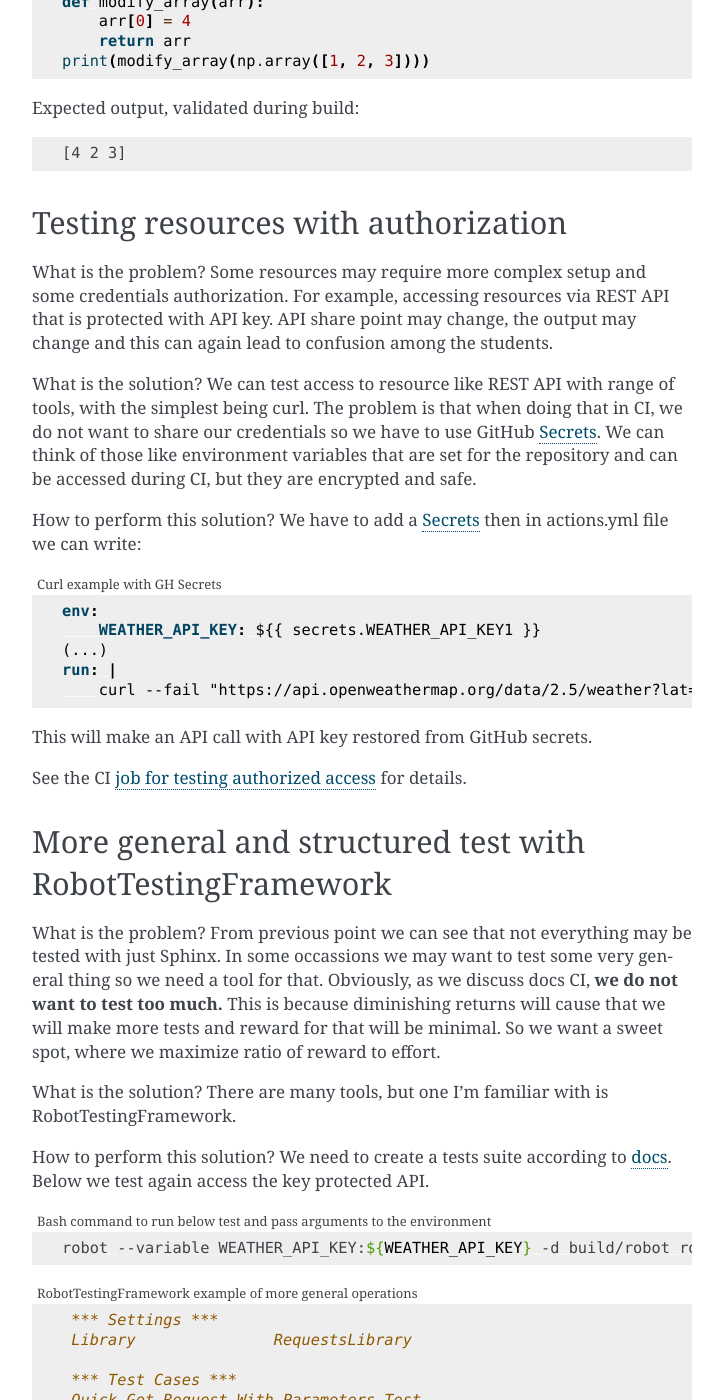
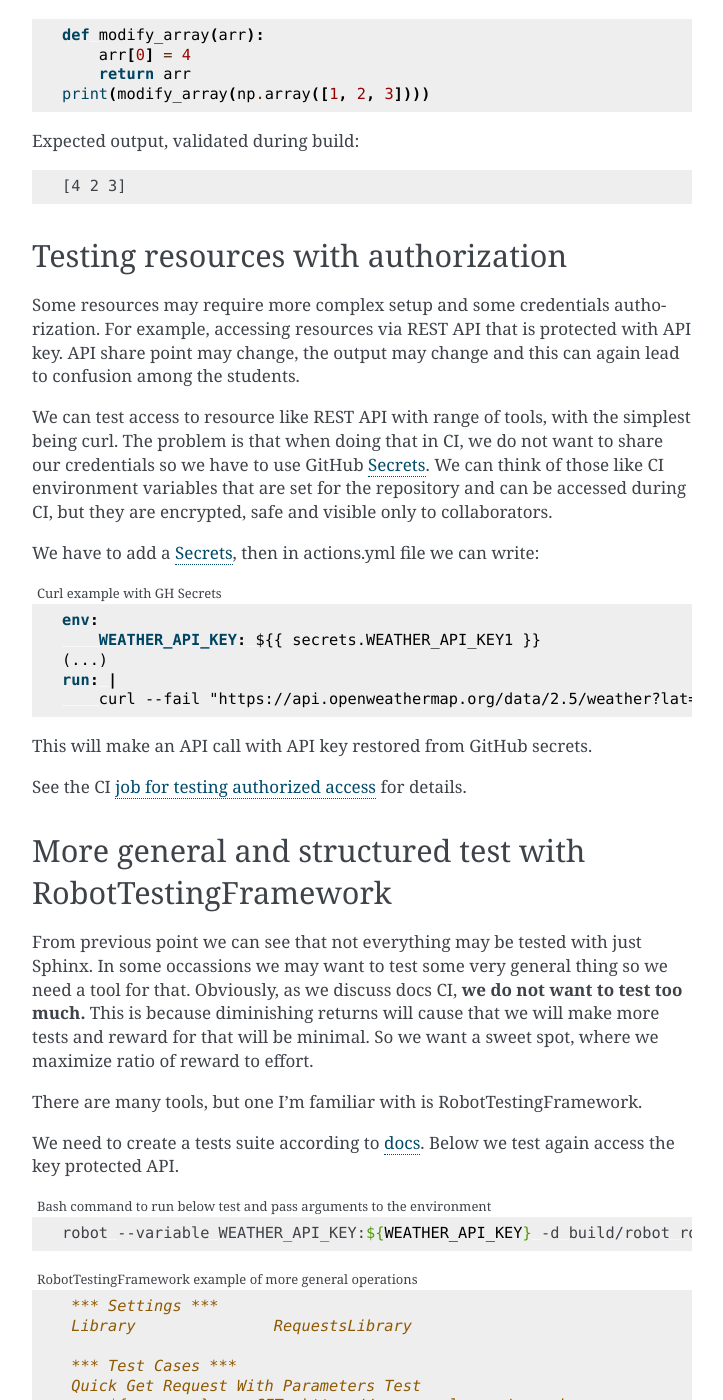
Before and after one commit to JakubSzukala/PUT-labs-instructions-CI-demonstration, a Sphinx documentation site: the page built from source/example1.rst, in a window 1280 px wide and 1400 px high, scrolled down 3571 px. Shown: the whole window, without its empty margins (388-1111 px from the left). Built offline with Sphinx 7.4.7, drawn with Linux system fonts in a browser that asks for light colours; some of the changed text lies outside the part shown.

Commit message:
Final cleanups

```diff
--- a/source/example1.rst
+++ b/source/example1.rst
@@ -49,7 +48,9 @@ resolved before actuall laboratory class.**
 
 .. _instructions: https://jug.dpieczynski.pl/lab-ead/Lab%2000%20-%20Wst%C4%99p.html
 
-.. image:: _static/ci-cd.jpg
+.. figure:: _static/ci-cd.jpg
+
+    Source: https://cacarer.com/wp/wp-content/uploads/2021/09/ci-cd.jpg
 
 Testing description
 ===================
@@ -61,13 +62,10 @@ solution in this repository.
 Hyperlinks testing
 ------------------
 
-What is the problem?
 Invalid links are annoying to the end user and delay the work of entire laboratory group.
 
-What is the solution?
 Sphinx has built in feature to test validity of the links during the build process.
 
-How to perform this solution?
 To perform such tests it is enough to run from command line following command:
 
 .. code-block:: bash
@@ -89,17 +87,14 @@ See the CI `job for hyperlinks testing`_ in this repository for details.
 Testing embedded code snippets
 ------------------------------
 
-What is the problem?
 Code snippets are essential for understanding and getting familiar with educational
 materials and it is crucial that they have correct syntax, are logically correct
 and are up to date with the required API version. Incorrect code snippets introduce
 confusion and delay.
 
-What is the solution?
 Sphinx can execute embedded Python code blocks / snippets and validate their output.
 See documentation_ on how to create such blocks in reStructuredText.
 
-How to perform this solution?
 Code blocks execution is performed during Sphinx build process and we can run it
 with following command:
 
@@ -160,21 +155,18 @@ Expected output, validated during build:
 Testing resources with authorization
 ------------------------------------
 
-What is the problem?
 Some resources may require more complex setup and some credentials authorization.
 For example, accessing resources via REST API that is protected with API key.
 API share point may change, the output may change and this can again lead to
 confusion among the students.
 
-What is the solution?
 We can test access to resource like REST API with range of tools, with the simplest
 being curl. The problem is that when doing that in CI, we do not want to share
-our credentials so we have to use GitHub Secrets_. We can think of those like
+our credentials so we have to use GitHub Secrets_. We can think of those like CI
 environment variables that are set for the repository and can be accessed during
-CI, but they are encrypted and safe.
+CI, but they are encrypted, safe and visible only to collaborators.
 
-How to perform this solution?
-We have to add a Secrets_ then in actions.yml file we can write:
+We have to add a Secrets_, then in actions.yml file we can write:
 
 .. _Secrets: https://docs.github.com/en/actions/security-guides/encrypted-secrets#using-encrypted-secrets-in-a-workflow
 
@@ -196,7 +188,6 @@ See the CI `job for testing authorized access`_ for details.
 More general and structured test with RobotTestingFramework
 -----------------------------------------------------------
 
-What is the problem?
 From previous point we can see that not everything may be tested with just Sphinx.
 In some occassions we may want to test some very general thing so we need a tool
 for that. Obviously, as we discuss docs CI, **we do not want to test too much.**
@@ -204,10 +195,8 @@ This is because diminishing returns will cause that we will make more tests and
 reward for that will be minimal. So we want a sweet spot, where we maximize ratio
 of reward to effort.
 
-What is the solution?
 There are many tools, but one I'm familiar with is RobotTestingFramework.
 
-How to perform this solution?
 We need to create a tests suite according to docs_. Below we test again
 access the key protected API.
 
```
Also changed, not shown: other parts of source/example1.rst (+3 -4 lines).
